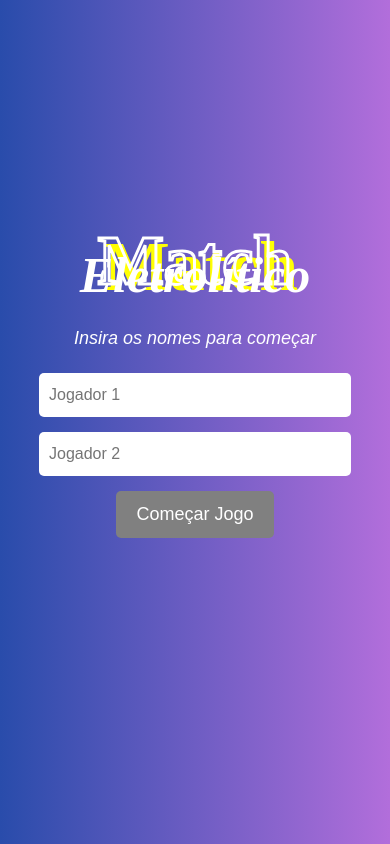
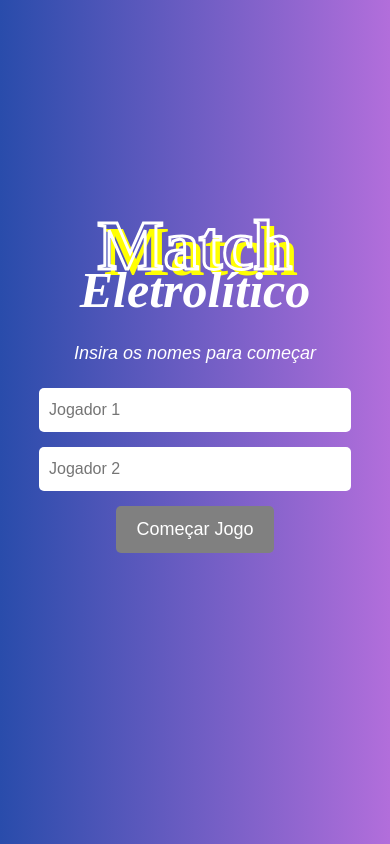
Before and after one commit to bryanrubinho/Match-Eletrolitico, a plain HTML site: page jogo.html in a window 390 px wide. Drawn offline with nearby package versions, Linux system fonts and the light colour scheme.

Commit message:
Update jogo.css

```diff
--- a/assets/css/jogo.css
+++ b/assets/css/jogo.css
@@ -417,7 +417,7 @@ h2 {
 
   .mask h2 {
     font-size: 50px !important; /* ajusta Eletrolítico */
-    margin-top: -10px; /* aproxima do Match */
+    margin-top: 20px; /* aproxima do Match */
   }
 
   .mask h3 {
```
